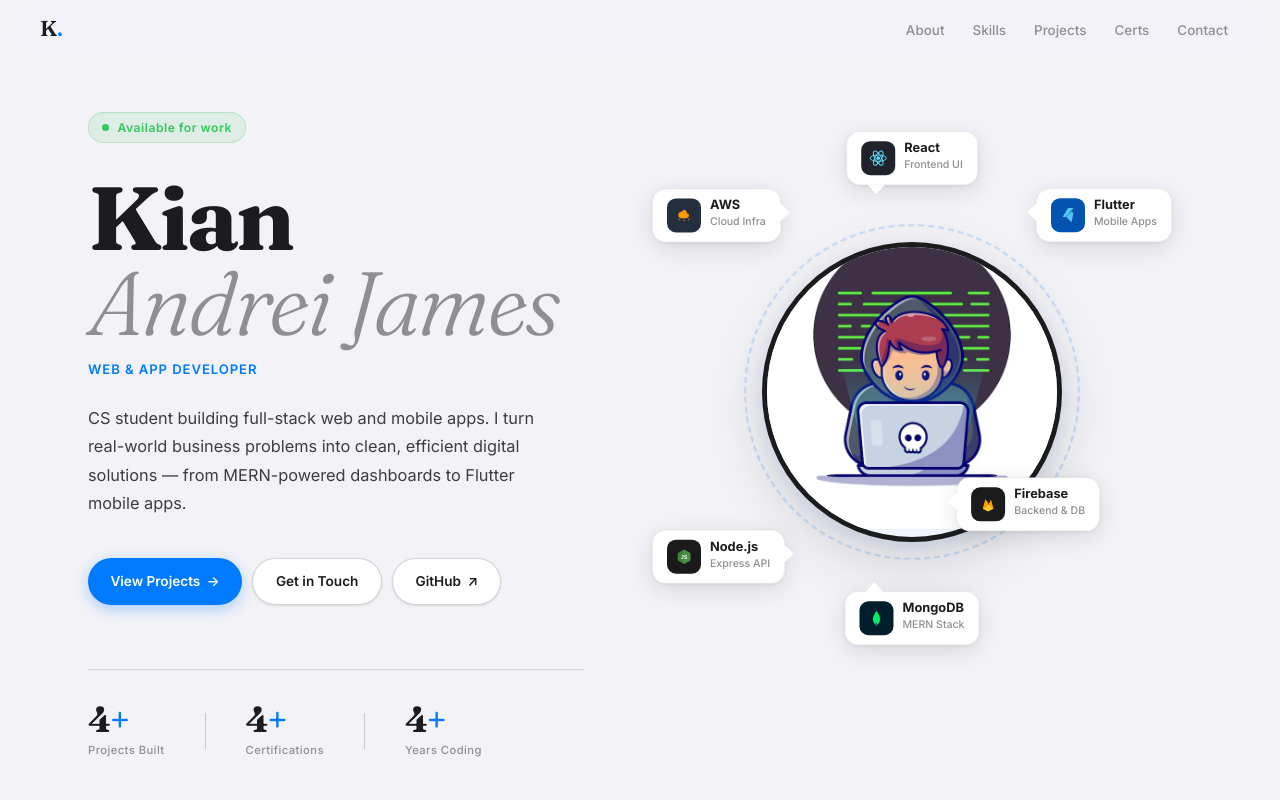
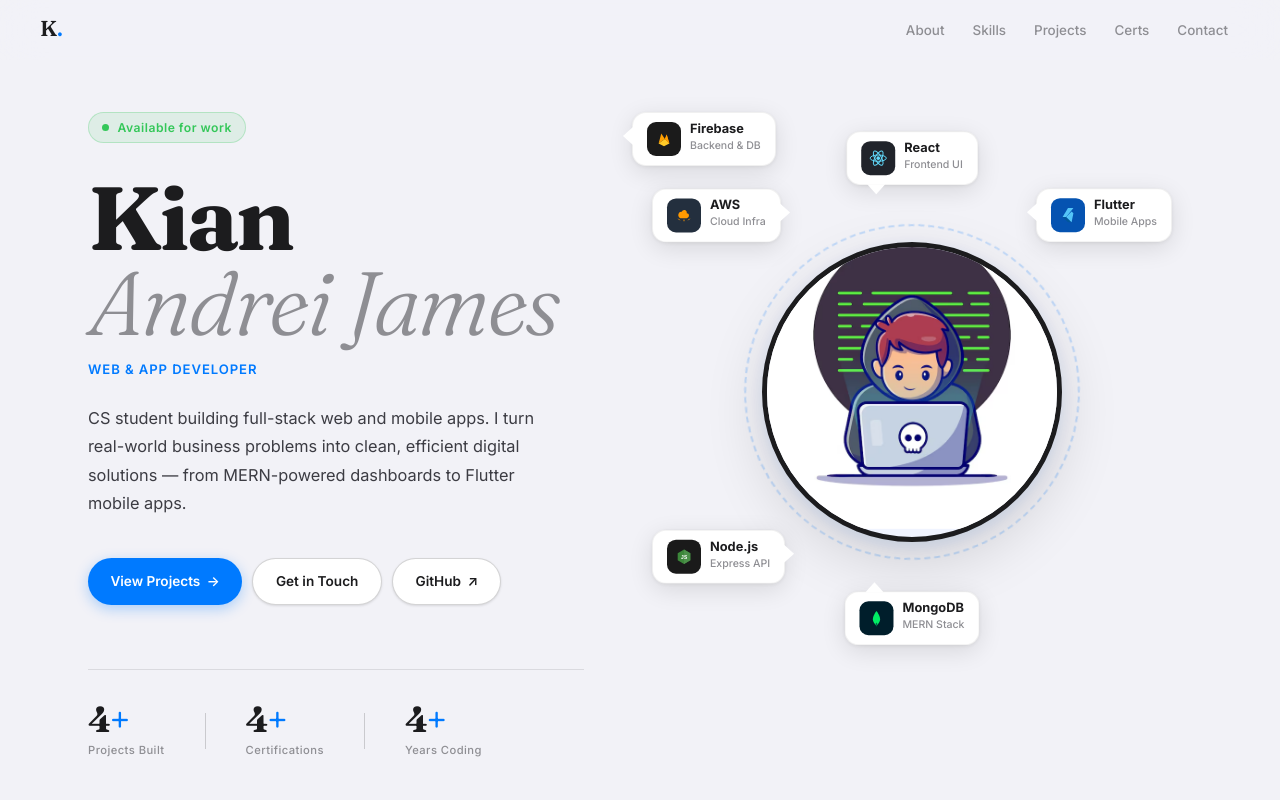
Before and after one commit to Kian-James/My-Portfolio, a React (Vite) app: page / in a window 1280 px wide. Shown: the top 800 px of the page. Built offline with nearby package versions, Linux system fonts and the light colour scheme.

Commit message:
bottom right

```diff
--- a/src/components/Hero.module.css
+++ b/src/components/Hero.module.css
@@ -263,11 +263,11 @@
 }
 
 /* Firebase — 4 o'clock */
-.bubbleRight {
-  bottom: 140px;
-  right: 20px;
-  transform: none;
-  animation: floatY 3.0s ease-in-out infinite 0.6s;
+.bubblebottomRight {
+  top: 280px;
+  left: 280px;
+  transform: translate(120px, 120px); /* diagonal offset */
+  animation: floatY 3s ease-in-out infinite;
 }
 
 /* MongoDB — 6 o'clock */
@@ -294,7 +294,7 @@
   0%, 100% { transform: translateY(-50%) translateX(0px); }
   50%       { transform: translateY(-50%) translateX(-6px); }
 }
-.bubbleTopLeft, .bubbleTopRight, .bubbleBottomLeft { --tx: 0px; }
+.bubbleTopLeft, .bubbleTopRight, .bubbleBottomLeft, .bubblebottomRight { --tx: 0px; }
 
 /* ── Responsive ── */
 @media (max-width: 1100px) {
```
